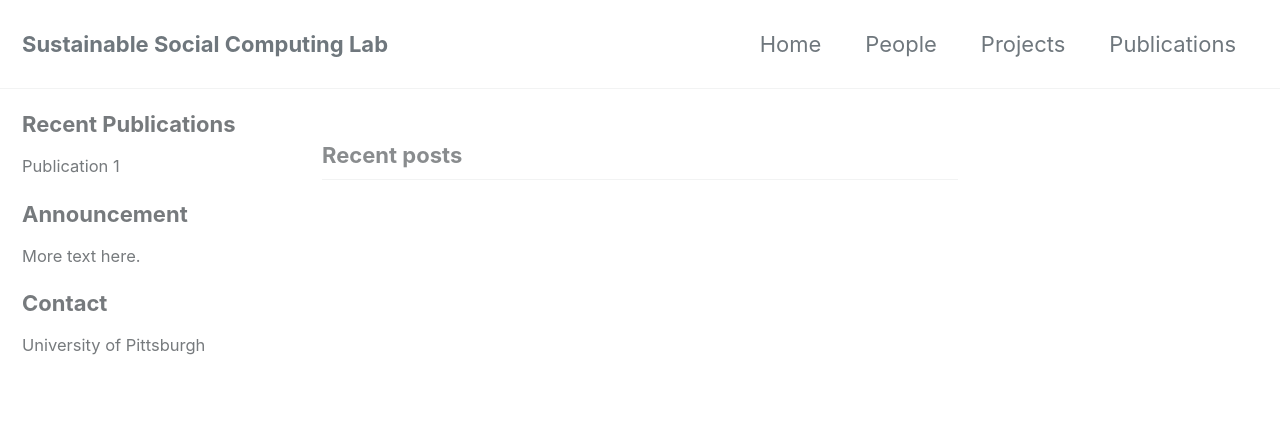
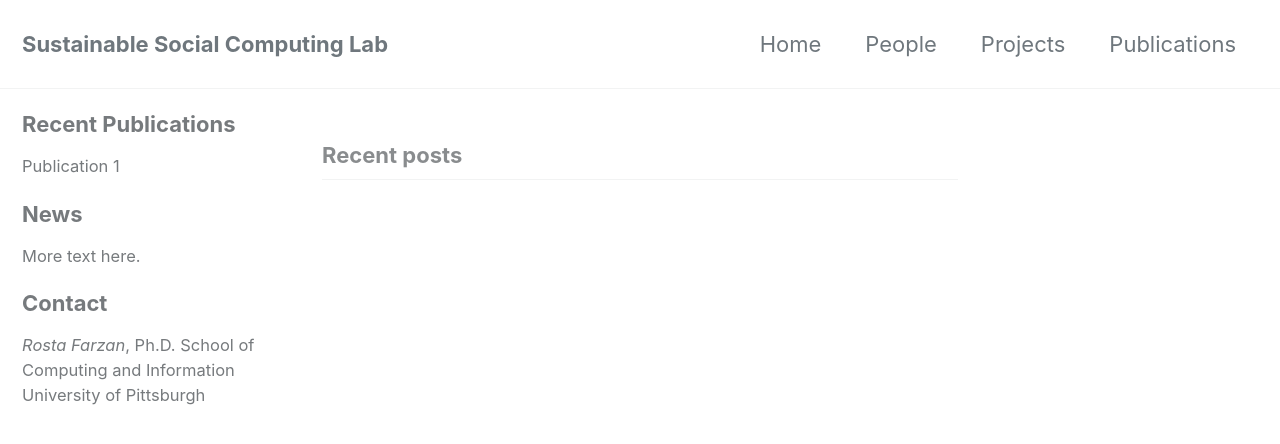
Before and after one commit to SSC-Pitt/SSC-Pitt.github.io, a Jekyll site: the page built from index.html, in a window 1280 px wide and 900 px high. Shown: the top 444 px of the window. Built offline with Jekyll 4.4.1, drawn with Linux system fonts in a browser that asks for light colours; cached includes are drawn as plain includes; nearby versions of some CDN libraries; the list of posts is cut into pages by our own code.

Commit message:
update custom sidebar

```diff
--- a/index.html
+++ b/index.html
@@ -5,12 +5,12 @@ sidebar:
   - title: "Recent Publications"
     text: "Publication 1"
     link: "read more"
-  - title: "Announcement"
+  - title: "News"
     text: "More text here."
   - title: "Contact"
-    text: "Rosta Farzan, Ph.D."
-    text: "School of Computing and Information"
-    text: "University of Pittsburgh"
-    email: "mailto:rfarzan@sis.pitt.edu"
+    text: "*Rosta Farzan*, Ph.D.
+           School of Computing and Information
+           University of Pittsburgh"
+    link: "mailto:rfarzan@sis.pitt.edu"
     phone: "412-xxx-xxx"
 ---
```
